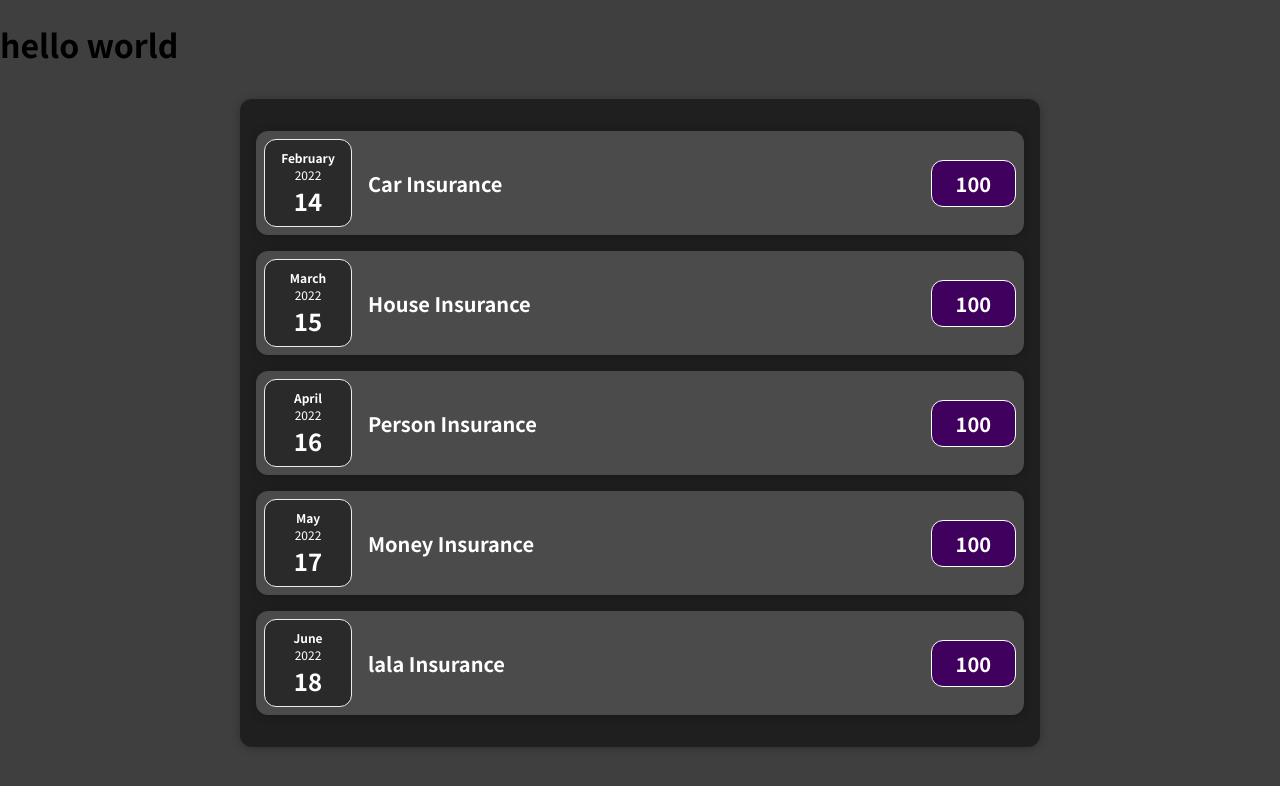
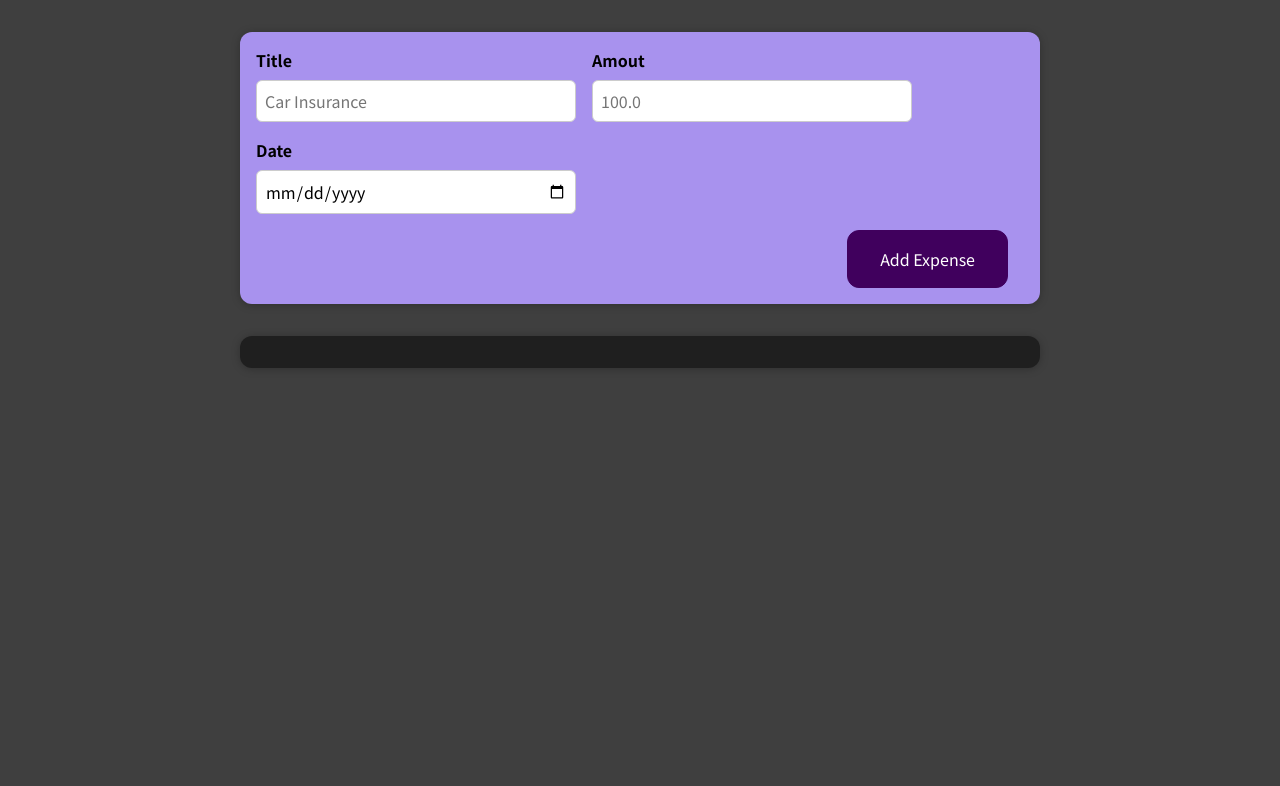
Before and after one commit to ehsan2793/Expence-Tracker-App, a React (Create React App) app: page / in a window 1280 px wide. Shown: the top 786 px of the page. Built offline with nearby package versions, Linux system fonts and the light colour scheme.

Commit message:
we can create new expense

```diff
--- a/src/App.js
+++ b/src/App.js
@@ -1,14 +1,26 @@
-import React from 'react';
+import React, { useState } from 'react';
 import ExpenseItem from './components/Expenses/ExpenseItem';
 import expenses from './data/expenses';
 import Card from './components/UI/Card';
+import NewExpense from './components/NewExpense/NewExpense';
+
 import './App.css';
 const App = () => {
+  const [state, setState] = useState(expenses);
+  const addExpense = (input) => {
+    const newExpense = {
+      title: input.title,
+      amount: input.amount,
+      date: input.date,
+    };
+    setState([newExpense, ...state]);
+  };
+
   return (
     <div>
-      <h1>hello world</h1>
+      <NewExpense addExpense={addExpense} />
       <Card className="expenses">
-        {expenses.map((item) => (
+        {state.map((item) => (
           <ExpenseItem key={Math.random(Math.random()) * 1000} items={item} />
         ))}
       </Card>
--- a/src/components/Expenses/ExpenseItem.js
+++ b/src/components/Expenses/ExpenseItem.js
@@ -1,17 +1,21 @@
-import React from 'react';
+import React, { useState } from 'react';
 import './ExpenseItem.css';
 import ExpenseDate from './ExpenseDate';
 import Card from '../UI/Card';
 const ExpenseItem = (props) => {
-    const { date, title, amount } = props.items;
+    const [state, setState] = useState(props.items);
 
+    const clickHandler = (e) => {
+        setState({ ...state, title: 'ehsan' });
+    };
     return (
         <Card className="expense-item ">
-            <ExpenseDate date={date} />
+            <ExpenseDate date={state.date} />
             <div className="expense-item_description">
-                <h2>{title}</h2>
-                <div className="expense-item_price">{amount}</div>
+                <h2>{state.title}</h2>
+                <div className="expense-item_price">{state.amount}</div>
             </div>
+            <button onClick={clickHandler}>change Title </button>
         </Card>
     );
 };
--- /dev/null
+++ b/src/components/NewExpense/ExpenseForm.css
@@ -0,0 +1,26 @@
+.new-expense_controls {
+  display: flex;
+  flex-wrap: wrap;
+  gap: 1rem;
+  margin-bottom: 1rem;
+  text-align: left;
+}
+
+.new-expense_control label {
+  font-weight: bold;
+  margin-bottom: 0.5rem;
+  display: block;
+}
+
+.new-expense_control input {
+  font: inherit;
+  padding: 0.5rem;
+  border-radius: 6px;
+  border: 1px solid #ccc;
+  width: 20rem;
+  max-width: 100%;
+}
+
+.new-expense_actions {
+  text-align: right;
+}
--- /dev/null
+++ b/src/components/NewExpense/ExpenseForm.js
@@ -0,0 +1,74 @@
+import React, { useState } from 'react';
+import './ExpenseForm.css';
+const ExpenseForm = (props) => {
+    const initialState = {
+        title: '',
+        amount: '',
+        date: '',
+    };
+    const [userInput, setUserInput] = useState(initialState);
+    const changeHandler = (event) => {
+        const { name, value } = event.target;
+        setUserInput((prevState) => {
+            return { ...prevState, [name]: value };
+        });
+    };
+    const handleSubmit = (event) => {
+        event.preventDefault();
+        const expenseData = {
+            title: userInput.title,
+            amount: userInput.amount,
+            date: new Date(userInput.date),
+        };
+        props.addExpense(expenseData);
+        setUserInput(initialState);
+    };
+
+    return (
+        <div>
+            <form onSubmit={handleSubmit}>
+                <div className="new-expense_controls">
+                    <div className="new-expense_control">
+                        <label>Title</label>
+                        <input
+                            name="title"
+                            type="text"
+                            placeholder="Car Insurance"
+                            onChange={changeHandler}
+                            value={userInput.title}
+                        />
+                    </div>
+
+                    <div className="new-expense_control">
+                        <label>Amout</label>
+                        <input
+                            name="amount"
+                            type="number"
+                            min="0.01"
+                            step="0.01"
+                            placeholder="100.0"
+                            onChange={changeHandler}
+                            value={userInput.amount}
+                        />
+                    </div>
+                    <div className="new-expense_control">
+                        <label>Date</label>
+                        <input
+                            name="date"
+                            type="date"
+                            min="2022-01-01"
+                            max="2024-12-31"
+                            onChange={changeHandler}
+                            value={userInput.date}
+                        />
+                    </div>
+                </div>
+                <div className="new-expense_actions">
+                    <button type="submit">Add Expense</button>
+                </div>
+            </form>
+        </div>
+    );
+};
+
+export default ExpenseForm;
--- /dev/null
+++ b/src/components/NewExpense/NewExpense.css
@@ -0,0 +1,38 @@
+.new-expense {
+  background-color: #a892ee;
+  padding: 1rem;
+  margin: 2rem auto;
+  width: 50rem;
+  max-width: 95%;
+  border-radius: 12px;
+  text-align: center;
+  box-shadow: 0 1px 8px rgba(0, 0, 0, 0.25);
+}
+
+.new-expense button {
+  font: inherit;
+  cursor: pointer;
+  padding: 1rem 2rem;
+  border: 1px solid #40005d;
+  background-color: #40005d;
+  color: white;
+  border-radius: 12px;
+  margin-right: 1rem;
+}
+
+.new-expense button:hover,
+.new-expense button:active {
+  background-color: #510674;
+  border-color: #510674;
+}
+
+.new-expense button.alternative {
+  color: #220131;
+  border-color: transparent;
+  background-color: transparent;
+}
+
+.new-expense button.alternative:hover,
+.new-expense button.alternative:active {
+  background-color: #ddb3f8;
+}
--- /dev/null
+++ b/src/components/NewExpense/NewExpense.js
@@ -0,0 +1,12 @@
+import React from 'react';
+import './NewExpense.css';
+import ExpenseForm from './ExpenseForm';
+const NewExpense = (props) => {
+    return (
+        <div className="new-expense">
+            <ExpenseForm addExpense={props.addExpense} />
+        </div>
+    );
+};
+
+export default NewExpense;
--- a/src/data/expenses.js
+++ b/src/data/expenses.js
@@ -1,29 +1,29 @@
 const expenses = [
-    {
-        title: 'Car Insurance',
-        amount: 100.0,
-        date: new Date(2022, 1, 14),
-    },
-    {
-        title: 'House Insurance',
-        amount: 100.0,
-        date: new Date(2022, 2, 15),
-    },
-    {
-        title: 'Person Insurance',
-        amount: 100.0,
-        date: new Date(2022, 3, 16),
-    },
-    {
-        title: 'Money Insurance',
-        amount: 100.0,
-        date: new Date(2022, 4, 17),
-    },
-    {
-        title: 'lala Insurance',
-        amount: 100.0,
-        date: new Date(2022, 5, 18),
-    },
+    // {
+    //     title: 'Car Insurance',
+    //     amount: 100.0,
+    //     date: new Date(2022, 1, 14),
+    // },
+    // {
+    //     title: 'House Insurance',
+    //     amount: 100.0,
+    //     date: new Date(2022, 2, 15),
+    // },
+    // {
+    //     title: 'Person Insurance',
+    //     amount: 100.0,
+    //     date: new Date(2022, 3, 16),
+    // },
+    // {
+    //     title: 'Money Insurance',
+    //     amount: 100.0,
+    //     date: new Date(2022, 4, 17),
+    // },
+    // {
+    //     title: 'lala Insurance',
+    //     amount: 100.0,
+    //     date: new Date(2022, 5, 18),
+    // },
 ];
 
 export default expenses
```
